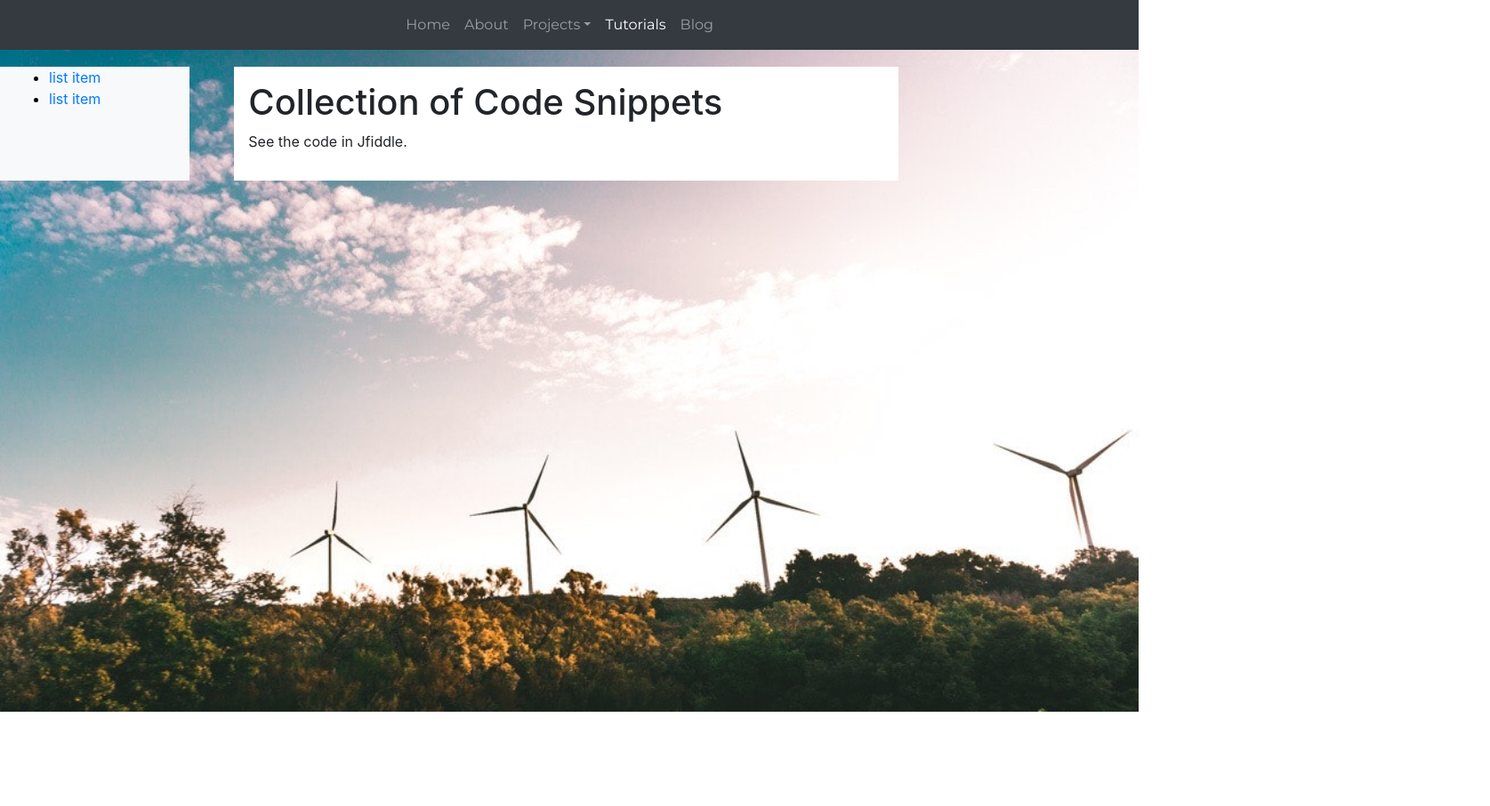
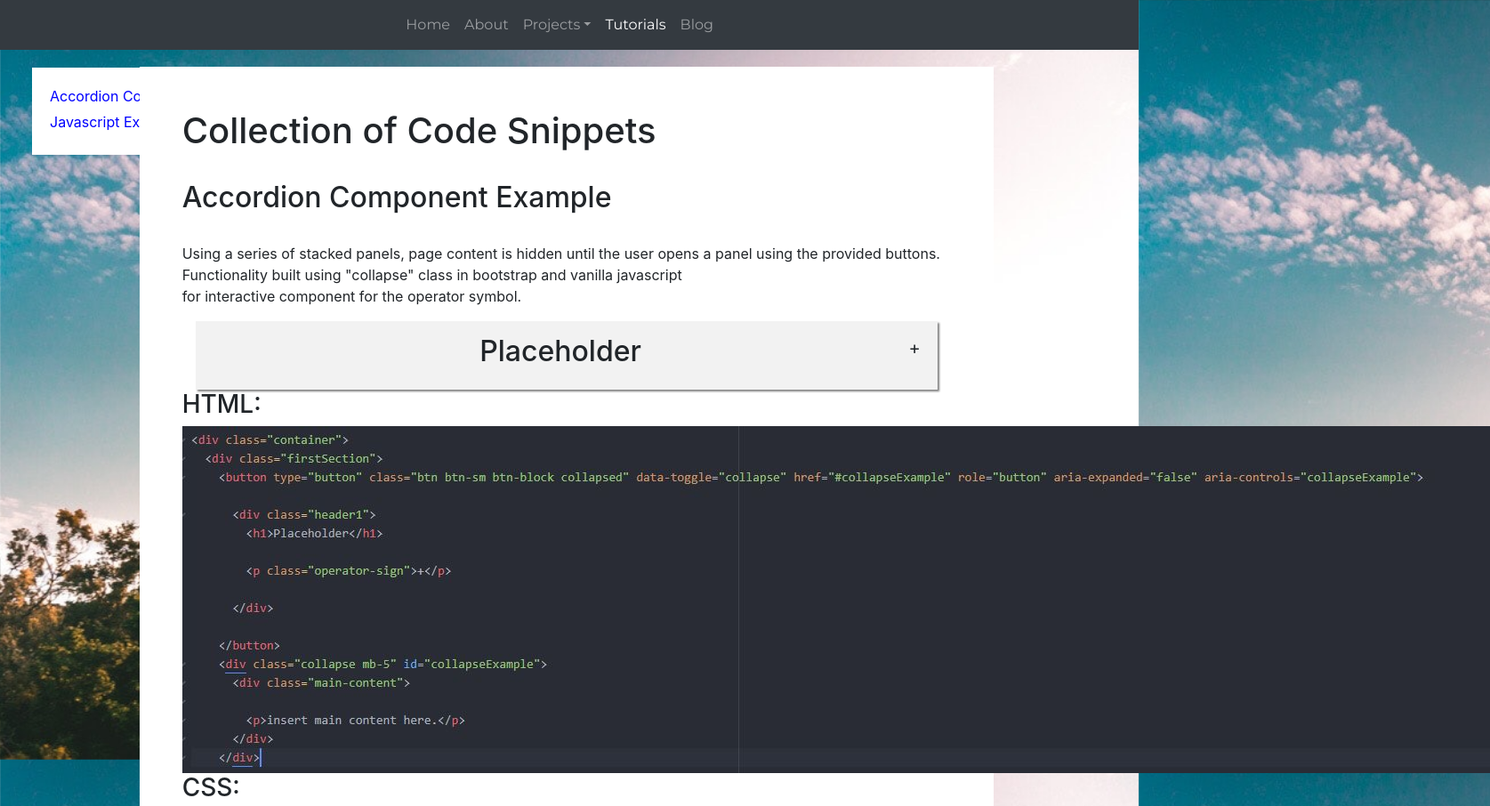
Before and after one commit to kylepadernilla/kylepadernilla.github.io, a plain HTML site: page pages/tutorials.html in a window 1280 px wide. Shown: the top 906 px of the page at 89% size, 1675 px wide, since content can reach past the window. Before the commit the page ends 800 px from the top, so only its background shows below. Drawn offline with nearby package versions, Linux system fonts and the light colour scheme.

Commit message:
Added Tutorial Page

```diff
--- a/blogscript.js
+++ b/blogscript.js
@@ -1,5 +1,5 @@
 const expandButton= document.querySelector(".btn"); //DataButton
-const operatorSymbol= document.querySelector(".header1 p");
+const operatorSymbol= document.querySelector(".header1 .operator-sign");
 
 var boolean;
 
--- a/pages/tutorials.html
+++ b/pages/tutorials.html
@@ -59,25 +59,84 @@
 
     </nav>
 
-    <div class="header_image">
+
 
     <div class="container-fluid">
       <div class="row">
-          <div class="col-md-2 bg-light firstColumn">
-              <div class="sticky-top">
+
+
+
+        <div class="col-md-1 p-3 firstColumn">
+          <div class="position-fixed">
             <ul>
               <li class="list-item">
-                  <a href="#">list item</a>
+                <a href="#accordion-example">Accordion Component</a>
               </li><li class="list-item">
-                  <a href="#">list item</a>
+                <a href="#javascript-example">Javascript Examples</a>
               </li>
             </ul>
           </div>
         </div>
-          <div class="col-md-7 p-3 secondColumn" id="main">
-              <h1>Collection of Code Snippets</h1>
-          <p>See the code in Jfiddle.</p>
+
+
+
+        <div class="col-md-9 p-5 secondColumn" id="main">
+          <h1>Collection of Code Snippets</h1><br>
+
+             <a class="anchor" name="accordion-example"></a>
+
+          <div class="accordion-example pb-4">
+
+            <h2>Accordion Component Example</h2>
+            <br>
+            <p>Using a series of stacked panels, page content is hidden until the user opens a panel  using the provided buttons. Functionality built using "collapse" class in bootstrap and vanilla javascript <br> for interactive component for the operator symbol.</p>
+
+
+            <div class="container">
+              <div class="firstSection">
+                <button type="button" class="btn btn-sm btn-block collapsed" data-toggle="collapse" href="#collapseExample" role="button" aria-expanded="false" aria-controls="collapseExample">
+
+                  <div class="header1">
+                    <h1>Placeholder</h1>
+
+                    <p class="operator-sign">+</p>
+
                   </div>
+
+                </button>
+                <div class="collapse mb-5" id="collapseExample">
+                  <div class="main-content">
+
+                    <p>insert main content here.</p>
+                  </div>
+                </div>
+
+              </div>
+
+            </div>
+
+
+            <h3>HTML:</h3>
+
+            <img src="../images/accordionhtml.JPG" alt="html code snippet of accordion">
+
+            <h3>CSS:</h3>
+
+            <img src="../images/accordioncss.JPG" alt="css code of accordion">
+
+            <h3>Javascript:</h3>
+
+            <img src="../images/accordionjscript.JPG" alt="javascript code of accordion">
+          </div>
+
+
+
+          <div class="javascript-examples p-3">
+     <a class="anchor" name="javascript-example"></a>
+            <h2>Javascript Examples</h2>
+
+          </div>
+
         </div>
       </div>
     </div>
@@ -85,5 +144,6 @@
 
 
 
+
 </body>
 </html>
--- a/styles/blogstyles.css
+++ b/styles/blogstyles.css
@@ -62,7 +62,7 @@ position: relative;
   display: inline-block;
 }
 
-.header1 p{
+.header1 .operator-sign{
   display: inline-block;
   font-size:20px;
   float:right;
--- a/styles/tutorialstyles.css
+++ b/styles/tutorialstyles.css
@@ -5,6 +5,13 @@ body, html{
   font-family:"Lato", sans-serif;
   font-weight:400;
   line-height:1.8em;
+}
+
+body{
+  background-image:url('../images/image4.jpg');
+  background-position:top;
+  background-size:cover;
+
 }
 
 html{
@@ -23,12 +30,6 @@ position: relative;
 }
 
 
-.header_image{
-    background-image:url('../images/image4.jpg');
-    background-position:top;
-    background-size:cover;
-    min-height:100%;
-}
 
 a.anchor {
     display: block;
@@ -38,15 +39,71 @@ a.anchor {
    }
 
 .firstColumn{
-position:relative;
-top:75px;
-background-color:white;
-color:black;
+position:fixed;
+top:60px;
+left:20px;
+white-space: nowrap;
+overflow: auto;
 }
+
+.firstColumn ul{
+background: white;
+padding:20px;
+text-align:left;
+}
+
+.firstColumn li{
+  list-style-type: none;
+  padding-bottom: 5px;
+  p
+
+}
+
+.firstColumn li a{
+color:blue;
+text-align: left;
+
+}
+
 
 .secondColumn{
 position:relative;
 left:50px;
 top:75px;
+padding:20px;
 background-color: white;
 }
+
+/* Accordion Component */
+.firstSection{
+  padding: 10px;
+  line-height:1.8em;
+  background-color: #f2f2f2;
+  box-shadow: 2px 2px 2px grey;
+}
+
+.header1 h1{
+  font-size:32px;
+  text-align: center;
+  display: inline-block;
+}
+
+.header1 .operator-sign{
+  display: inline-block;
+  font-size:20px;
+  float:right;
+}
+
+.minussign {
+  text-align:right;
+}
+
+.main-content{
+padding-left:40px;
+padding-right:40px;
+padding-bottom: 40px;
+}
+
+.main-content h2{
+font-size: 25px;
+}
```
Also changed, not shown: pages/blog.html (+4 -2 lines), images/accordioncss.JPG (added), images/accordionhtml.JPG (added), images/accordionjscript.JPG (added). Lines whose indentation alone changed are shown as unchanged.
